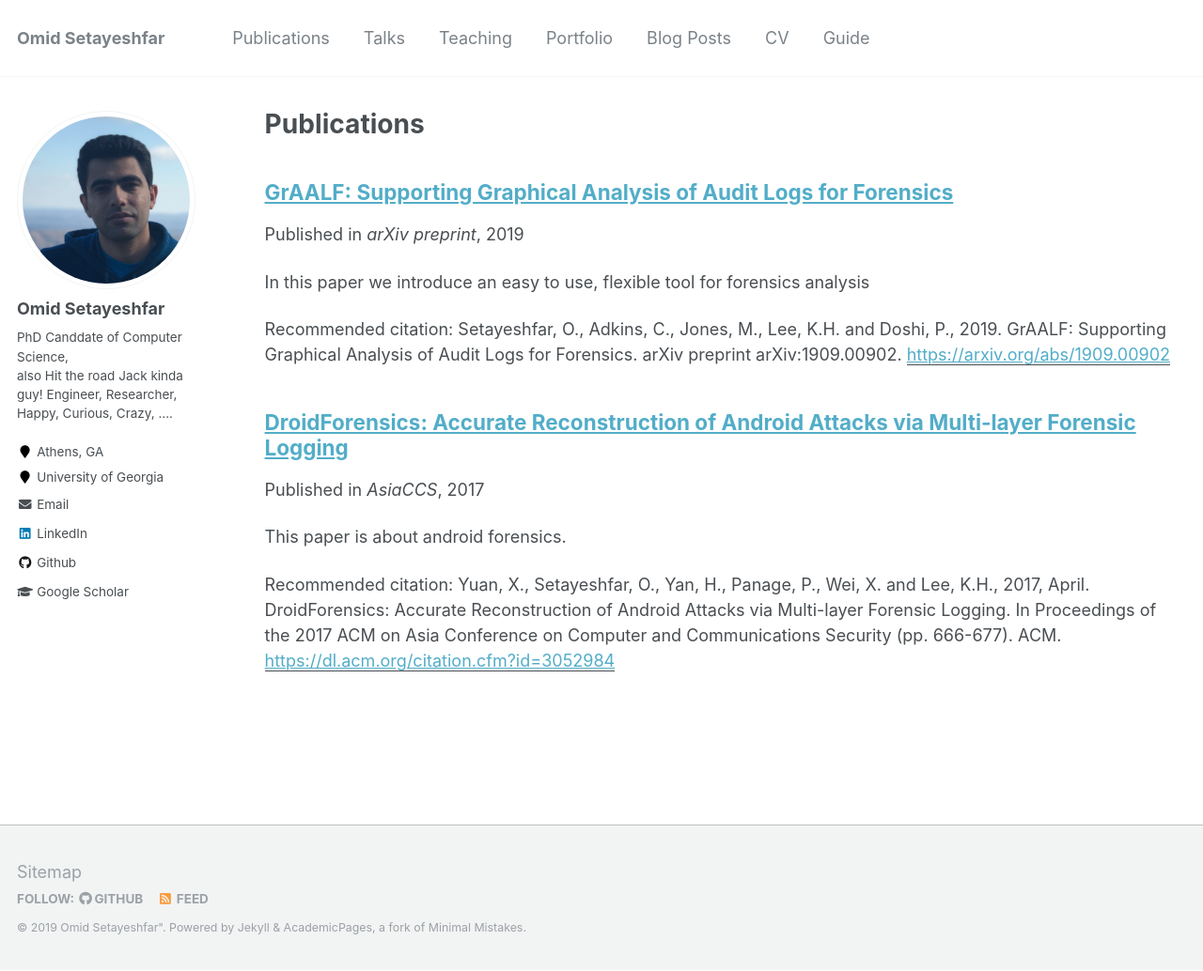
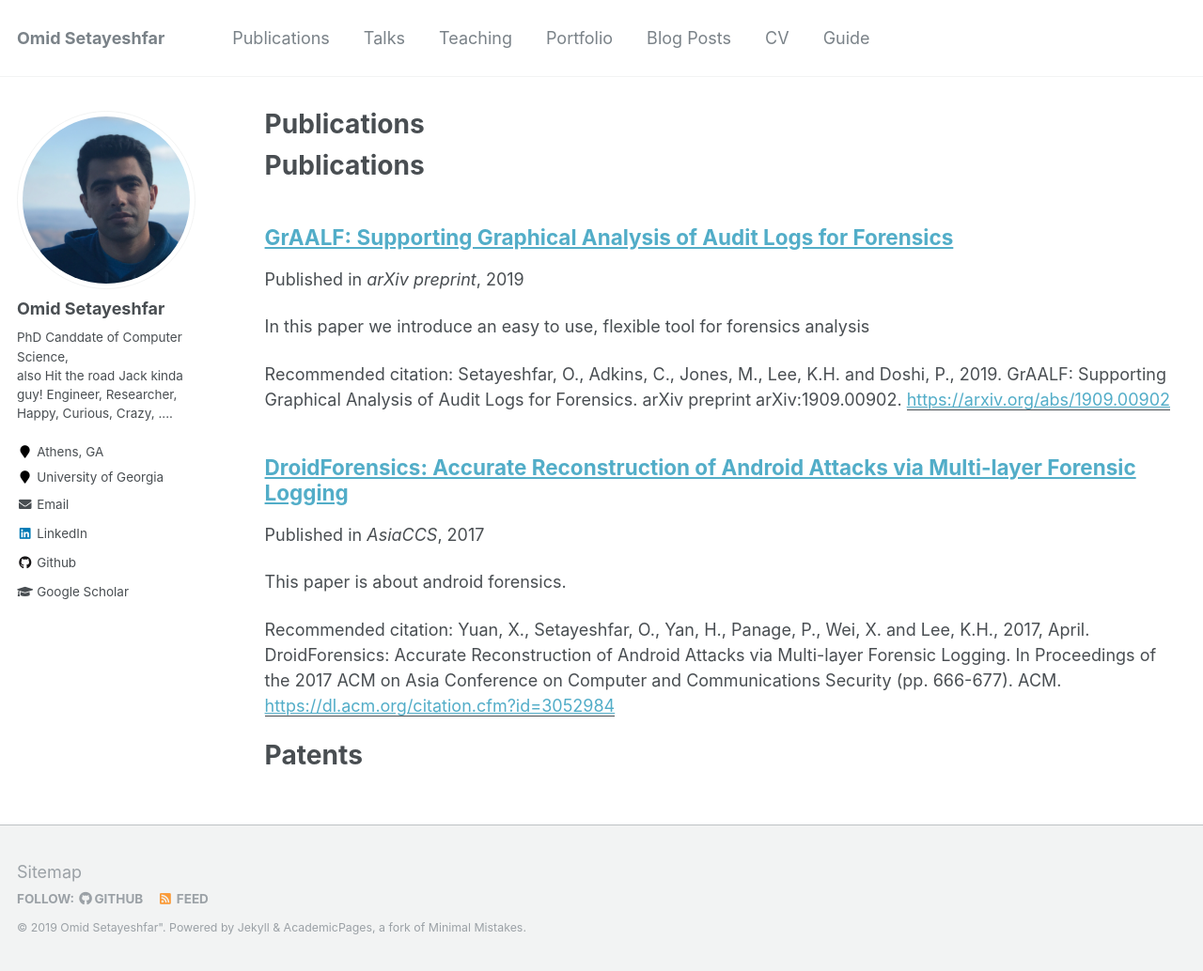
Before and after one commit to omid-s/omid-s.github.io, a Jekyll site: the page built from _pages/publications.md, in a window 1280 px wide and 1034 px high. Shown: the whole window at 94% size. Built offline with Jekyll 4.4.1, drawn with Linux system fonts in a browser that asks for light colours.

Commit message:
adds patents section to publications

```diff
--- a/_pages/publications.md
+++ b/_pages/publications.md
@@ -5,12 +5,22 @@ permalink: /publications/
 author_profile: true
 ---
 
+
 {% if author.googlescholar %}
   You can also find my articles on <u><a href="{{author.googlescholar}}">my Google Scholar profile</a>.</u>
 {% endif %}
 
 {% include base_path %}
 
+# Publications
+
 {% for post in site.publications reversed %}
   {% include archive-single.html %}
 {% endfor %}
+
+
+# Patents
+
+{% for post in site.patents reversed %}
+  {% include archive-single.html %}
+{% endfor %}
```
